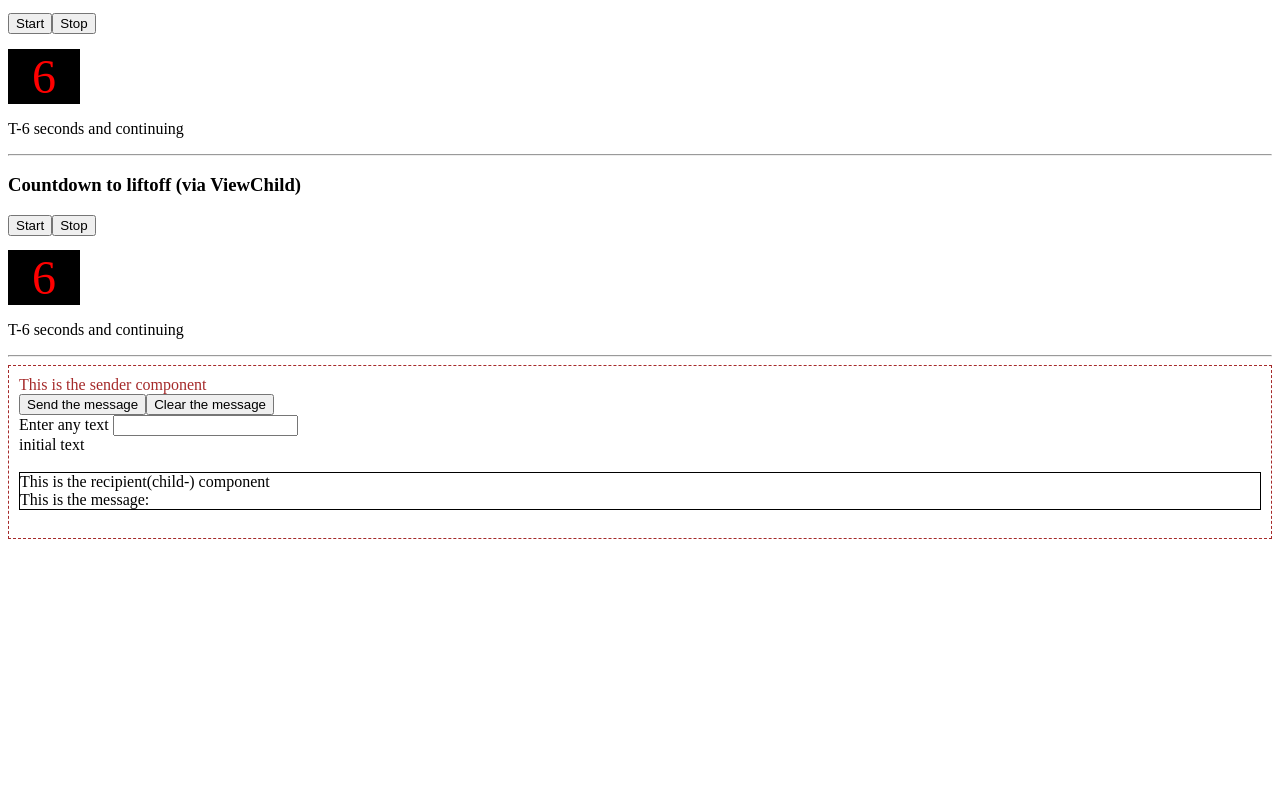
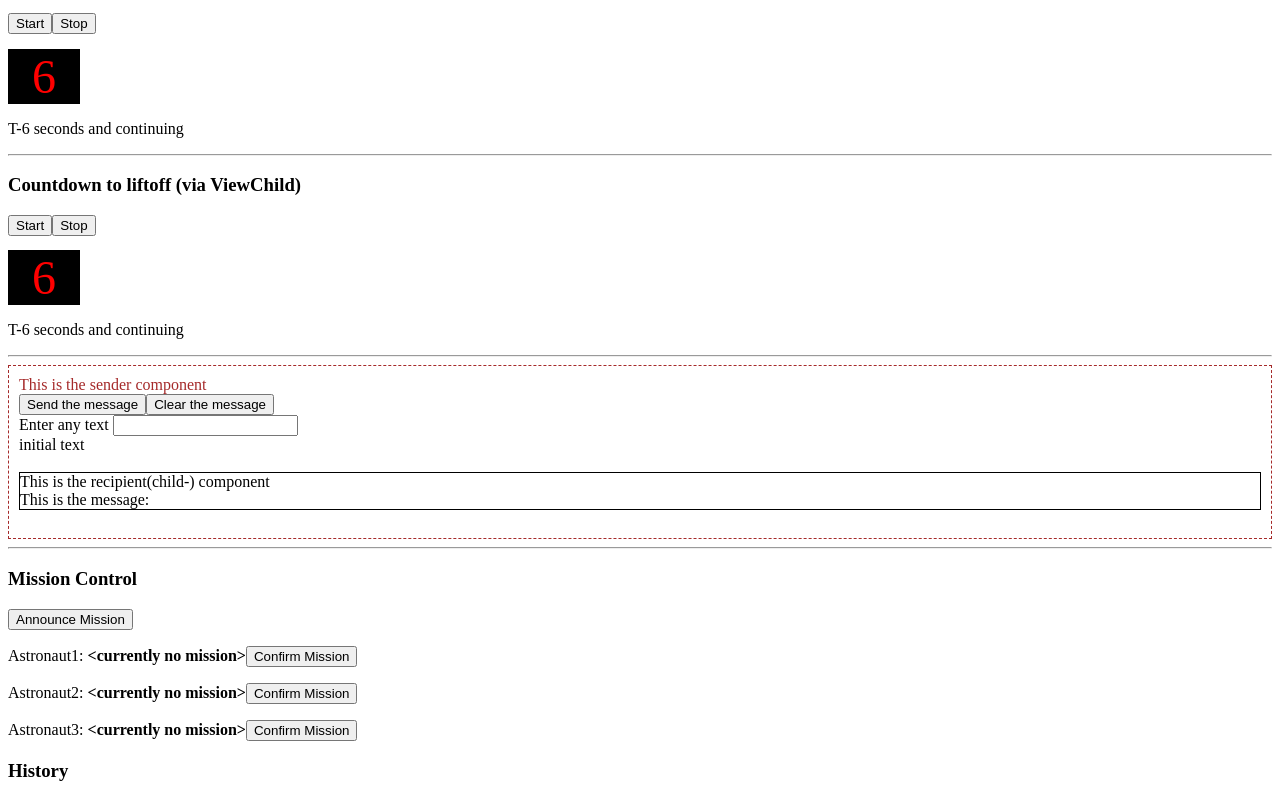
Before and after one commit to myDevRepo2019/_learning-component-interaction, an Angular app: page / in a window 1280 px wide. Shown: the part 1123-1923 px from the top of the page. Before the commit the page ends 1670 px from the top, so only its background shows below. Built offline with nearby package versions, Linux system fonts and the light colour scheme.

Commit message:
finally added the service scenario of component interaction

```diff
--- a/src/app/app.component.html
+++ b/src/app/app.component.html
@@ -11,3 +11,5 @@
 <app-countdown-parent-viewchild></app-countdown-parent-viewchild>
 <hr>
 <app-sender></app-sender>
+<hr>
+<app-missioncontrol></app-missioncontrol>
--- a/src/app/app.module.ts
+++ b/src/app/app.module.ts
@@ -23,6 +23,8 @@ import { CountdownViewChildParentComponent} from './countdown-viewchild/countdow
 import { CountdownViewChildTimerComponent } from './countdown-viewchild/countdown-timer-vc.component';
 import { RecipientComponent } from './observable-data-exchange/recipient.component';
 import { SenderComponent } from './observable-data-exchange/sender.compontent';
+import { MissionControlComponent } from './space-mission/missioncontrol.component';
+import { AstronautComponent } from './space-mission/astronaut.component';
 
 @NgModule({
   declarations: [
@@ -40,7 +42,9 @@ import { SenderComponent } from './observable-data-exchange/sender.compontent';
     CountdownViewChildParentComponent,
     CountdownViewChildTimerComponent,
     RecipientComponent,
-    SenderComponent
+    SenderComponent,
+    MissionControlComponent,
+    AstronautComponent
   ],
   imports: [
     BrowserModule,
--- a/src/app/space-mission/astronaut.component.html
+++ b/src/app/space-mission/astronaut.component.html
@@ -0,0 +1,6 @@
+<p>
+    {{astronaut}}: <strong>{{mission}}</strong>
+    <button (click)="confirmMission()"
+        [disabled]="buttonDisabled"
+    >Confirm Mission</button>
+</p>
--- a/src/app/space-mission/astronaut.component.ts
+++ b/src/app/space-mission/astronaut.component.ts
@@ -0,0 +1,49 @@
+import {Component, Input, OnDestroy} from '@angular/core';
+import { Subscription } from 'rxjs';
+import { MissionService } from './mission.service';
+
+
+@Component({
+    selector: 'app-astronaut',
+    templateUrl: './astronaut.component.html'
+})
+
+export class AstronautComponent implements OnDestroy{
+    @Input() astronaut: string;
+
+    subscription: Subscription;
+    mission = '<currently no mission>';
+    buttonDisabled = false;
+
+    isMissionAnnounced = false;
+    isMissionConfirmed = false;
+
+    constructor(private missionService: MissionService) {
+        this.subscription = missionService.missionAnnounced$.subscribe(
+            mission => {
+                this.mission = mission;
+                this.isMissionAnnounced = true;
+                this.isMissionConfirmed = false;
+                this.updateButtonStatus();
+            }
+        );
+    }
+
+    confirmMission(astronaut: string) {
+        this.isMissionConfirmed = true;
+        this.missionService.confirmMission(this.astronaut);
+
+        this.updateButtonStatus();
+    }
+
+    updateButtonStatus() {
+        if (this.isMissionAnnounced && this.isMissionConfirmed) {
+            this.buttonDisabled = true;
+        }
+    }
+
+    ngOnDestroy() {
+        this.subscription.unsubscribe();
+    }
+
+}
--- a/src/app/space-mission/mission.service.ts
+++ b/src/app/space-mission/mission.service.ts
@@ -0,0 +1,23 @@
+import {Subject} from 'rxjs';
+import { Injectable } from '@angular/core';
+
+@Injectable()
+export class MissionService {
+
+    // Observable string sources
+    private missionAnnouncedSource = new Subject<string>();
+    private missionConfirmedSource = new Subject<string>();
+
+    // Observable string streams
+    missionAnnounced$ = this.missionAnnouncedSource.asObservable();
+    missionConfirmed$ = this.missionConfirmedSource.asObservable();
+
+    // Service message commands
+    announceMission(mission: string) {
+        this.missionAnnouncedSource.next(mission);
+    }
+
+    confirmMission(astronaut: string) {
+        this.missionConfirmedSource.next(astronaut);
+    }
+}
--- a/src/app/space-mission/missioncontrol.component.html
+++ b/src/app/space-mission/missioncontrol.component.html
@@ -0,0 +1,11 @@
+<h3>Mission Control</h3>
+<button (click)="announceMission()">Announce Mission</button>
+<app-astronaut *ngFor="let astronaut of astronauts"
+[astronaut] = "astronaut"
+
+></app-astronaut>
+
+<h3>History</h3>
+<ul>
+    <li *ngFor="let event of history">{{event}}</li>
+</ul>
--- a/src/app/space-mission/missioncontrol.component.ts
+++ b/src/app/space-mission/missioncontrol.component.ts
@@ -0,0 +1,34 @@
+import {Component} from '@angular/core';
+import { MissionService } from './mission.service';
+
+
+@Component({
+    selector: 'app-missioncontrol',
+    templateUrl: './missioncontrol.component.html',
+    providers: [MissionService]
+})
+
+export class MissionControlComponent {
+
+    astronauts = ['Astronaut1', 'Astronaut2', 'Astronaut3'];
+    history: string[] = [];
+    missions = ['Mission 1', 'Mission 2', 'Mission 3'];
+    missionCounter = 0;
+
+    constructor(private missionService: MissionService) {
+        missionService.missionConfirmed$.subscribe(
+            astronaut => {
+                this.history.push(`${astronaut} confirmed the mission`)
+            }
+        );
+    }
+
+    announceMission() {
+        const currentMission = this.missions[this.missionCounter++];
+        console.log(currentMission);
+        this.missionService.announceMission(currentMission);
+        this.history.push(`mission ${currentMission} has been announced`);
+        if (this.missionCounter >= this.missions.length) {this.missionCounter = 0; }
+
+    }
+}
```
